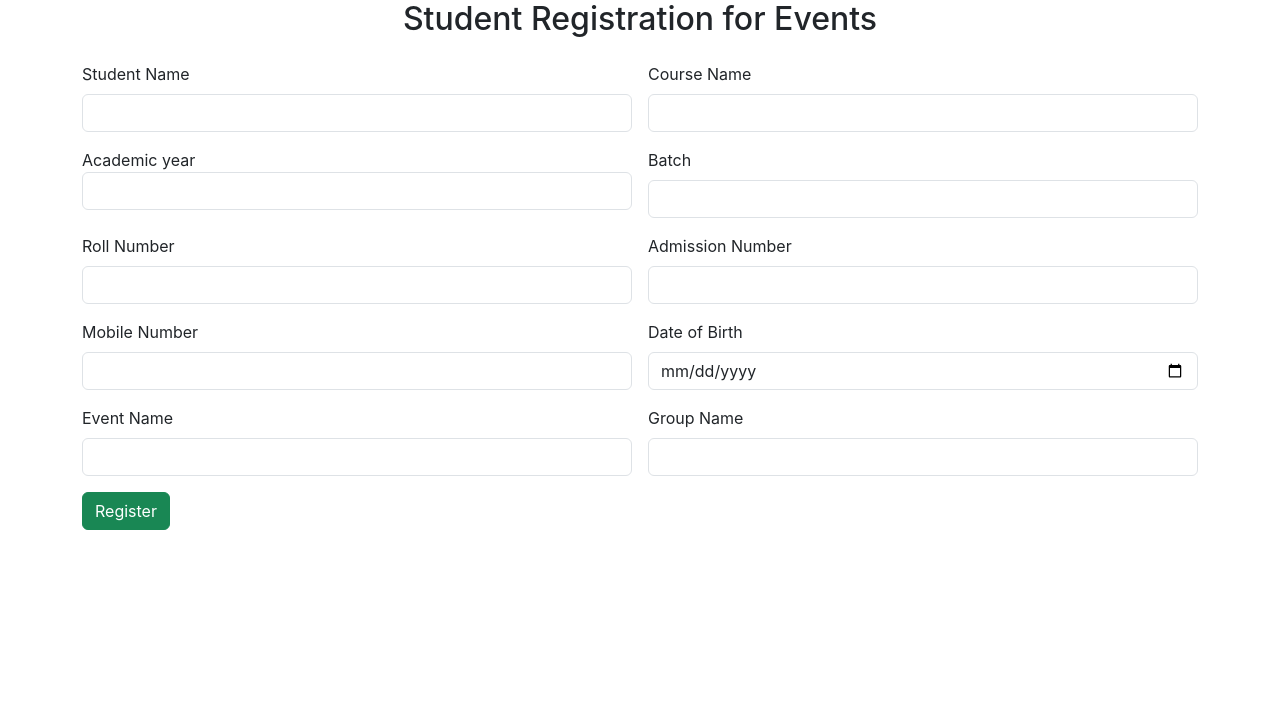
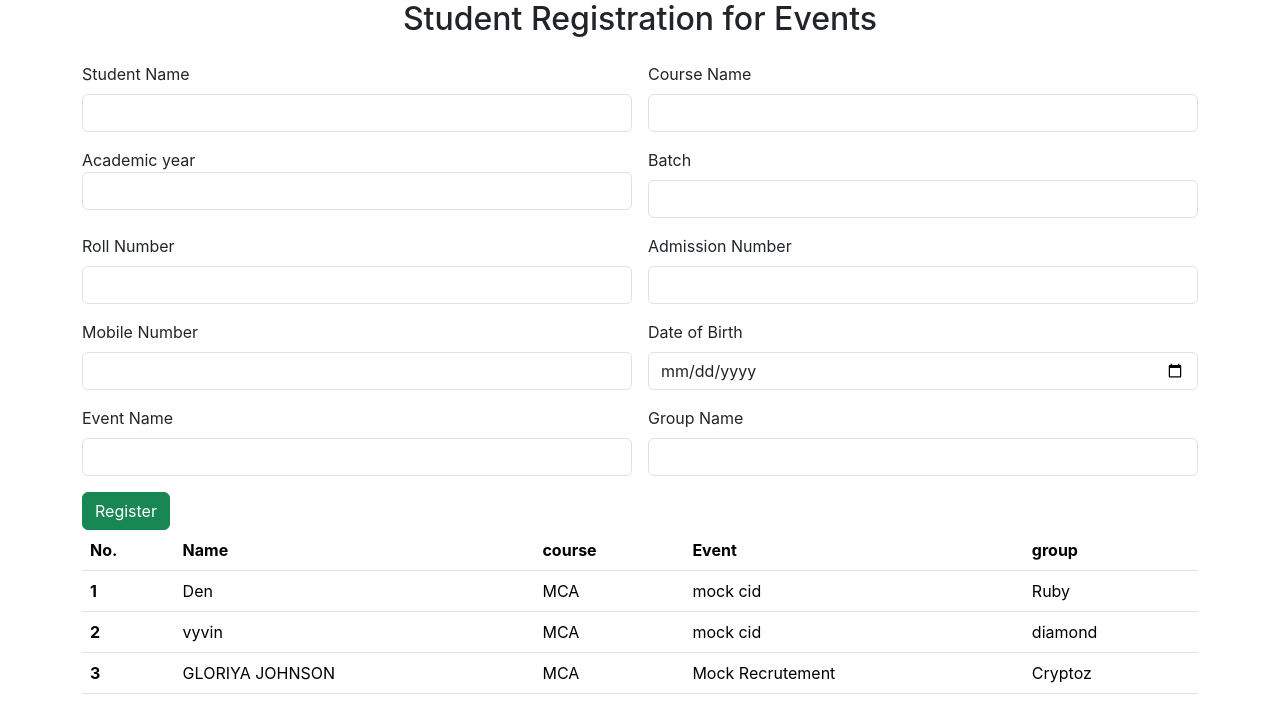
Before and after one commit to Gloriya2001/tech-app-react, a React (Create React App) app: page / in a window 1280 px wide. Shown: the top 720 px of the page. Built offline with nearby package versions, Linux system fonts and the light colour scheme.

Commit message:
view semi dynamic done

```diff
--- a/src/App.js
+++ b/src/App.js
@@ -1,11 +1,15 @@
 import logo from './logo.svg';
 import './App.css';
 import Add from './components/Add';
+import Viewstud from './components/Viewstud';
+
+
 
 function App() {
   return (
     <div>
       <Add/>
+     <Viewstud/>
     </div>
   );
 }
--- /dev/null
+++ b/src/components/Viewstud.jsx
@@ -0,0 +1,115 @@
+import React, { useState } from 'react'
+
+const Viewstud = () => {
+
+const [data,changeData] = useState(
+
+
+    [
+        {
+            "_id": "6669e84bcb6ca09ad2bea79b",
+            "name": "Den",
+            "course": "MCA",
+            "year": "1",
+            "batch": "A",
+            "rollNo": "17",
+            "admNo": "1234",
+            "mob": "9878967564",
+            "dob": "09-08-2001",
+            "event": "mock cid",
+            "gpname": "Ruby",
+            "__v": 0
+        },
+        {
+            "_id": "6669ed9ab1580fea68605dd2",
+            "name": "vyvin",
+            "course": "MCA",
+            "year": "2",
+            "batch": "B",
+            "rollNo": "55",
+            "admNo": "5467",
+            "mob": "9878990564",
+            "dob": "11-08-2000",
+            "event": "mock cid",
+            "gpname": "diamond",
+            "__v": 0
+        },
+        {
+            "_id": "666a05e7e2da20cc4cd2e6e6",
+            "name": "GLORIYA JOHNSON",
+            "course": "MCA",
+            "year": "2023-25",
+            "batch": "A",
+            "rollNo": "55",
+            "admNo": "101",
+            "mob": "7689564355",
+            "dob": "2001-11-09",
+            "event": "Mock Recrutement",
+            "gpname": "Cryptoz",
+            "__v": 0
+        }
+    ]
+)
+
+
+
+    return (
+        <div>
+
+            <div className="container">
+                <div className="row">
+                    <div className="col col-12 col-sm-12 col-md-12 col-lg-12 col-xl-12 col-xxl-12">
+
+
+                        <table class="table table stripped">
+
+                            <thead>
+                                <tr>
+                                    <th scope="col">No.</th>
+                                    <th scope="col">Name</th>
+                                    <th scope="col">course</th>
+                                    <th scope="col">Event</th>
+                                    <th scope="col">group</th>
+                                </tr>
+                            </thead>
+
+
+                            <tbody>
+
+
+                               {data.map(
+                                (value,index) => {
+                                    return <tr>
+                                    <th>{index+1}</th>
+                                    <td>{value.name}</td>
+                                    <td>{value.course}</td>
+                                    <td>{value.event}</td>
+                                    <td>{value.gpname}</td>
+                                </tr>
+                                }
+                               )}
+
+
+                            </tbody>
+
+
+                        </table>
+
+
+
+
+
+                    </div>
+                </div>
+            </div>
+
+
+
+
+
+
+        </div>
+    )
+}
+
+export default Viewstud
```
